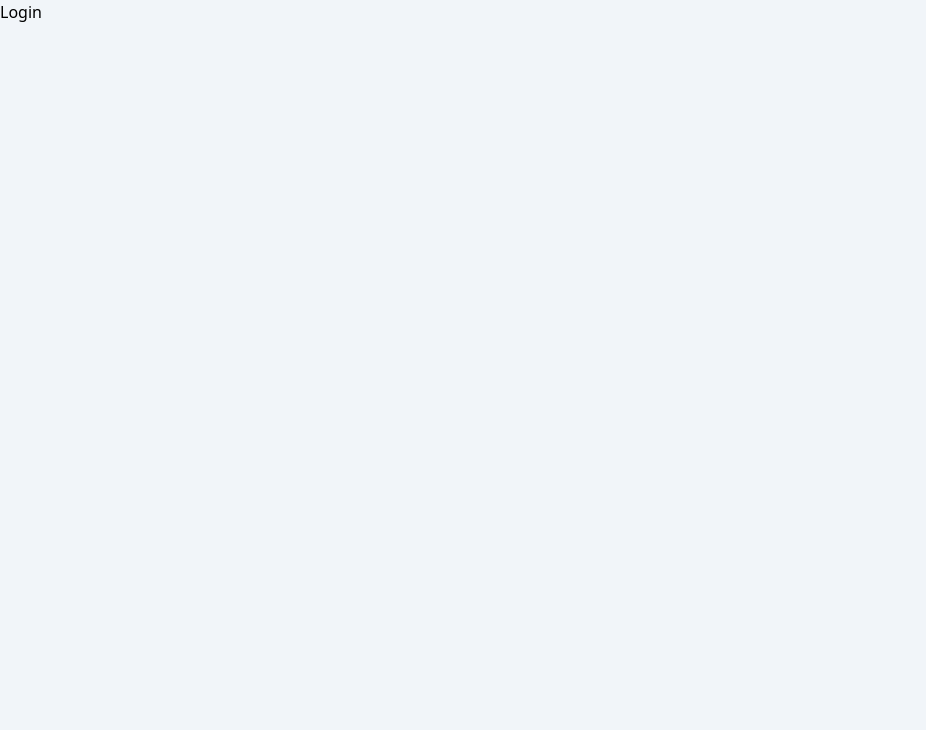
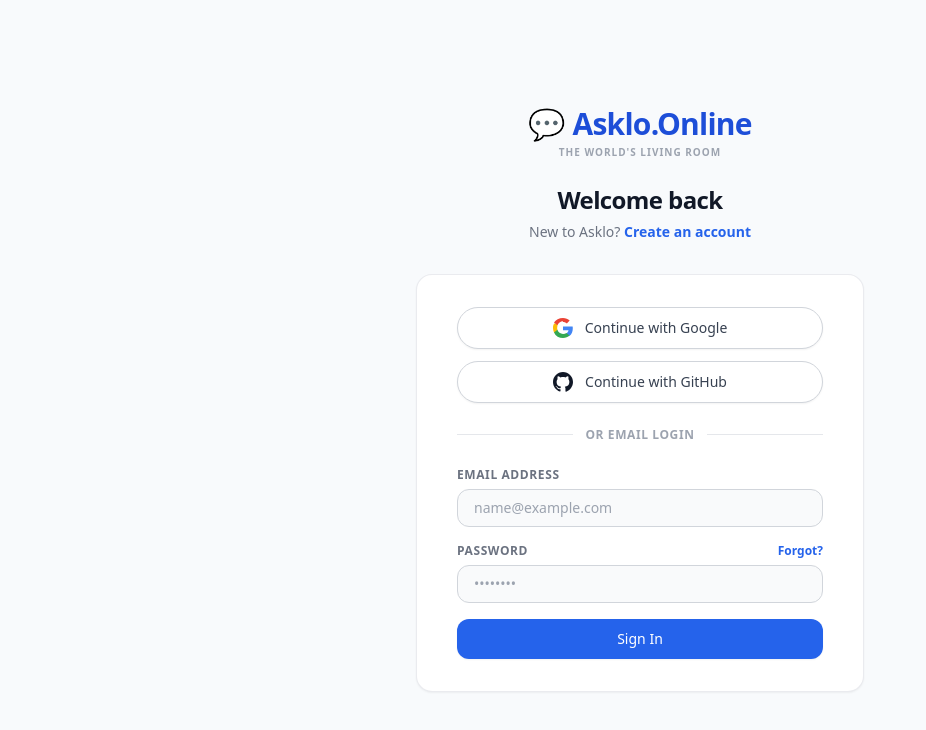
Before and after one commit to askloonline-maker/portfolio-website, a Next.js app: page /login in a window 1280 px wide. Shown: the top 730 px of the page, without its empty margins (0-926 px from the left). Built offline with nearby package versions, Linux system fonts and the light colour scheme.

Commit message:
Update page.tsx

```diff
--- a/app/login/page.tsx
+++ b/app/login/page.tsx
@@ -1 +1,105 @@
-export default function Login(){return <h1>Login</h1>}
+import React from 'react';
+
+export default function LoginPage() {
+  return (
+    <div className="min-h-screen bg-slate-50 flex flex-col justify-center py-12 sm:px-6 lg:px-8 font-sans antialiased text-gray-900">
+
+      <div className="sm:mx-auto sm:w-full sm:max-w-md text-center">
+        {/* Branding */}
+        <a href="/" className="inline-flex flex-col items-center justify-center cursor-pointer group">
+          <div className="flex items-center gap-2 font-black text-3xl text-blue-700 tracking-tight leading-none">
+            <span>💬</span>
+            <span>Asklo.Online</span>
+          </div>
+          <span className="text-[10px] font-bold text-gray-400 mt-1.5 tracking-widest uppercase group-hover:text-blue-600 transition-colors">
+            The World&apos;s Living Room
+          </span>
+        </a>
+        <h2 className="mt-6 text-2xl font-bold tracking-tight text-gray-900">
+          Welcome back
+        </h2>
+        <p className="mt-1.5 text-sm text-gray-500">
+          New to Asklo?{" "}
+          <a href="/signup" className="font-semibold text-blue-600 hover:text-blue-700 hover:underline transition">
+            Create an account
+          </a>
+        </p>
+      </div>
+
+      <div className="mt-8 sm:mx-auto sm:w-full sm:max-w-md">
+        <div className="bg-white py-8 px-4 border border-gray-200/80 shadow-sm sm:rounded-2xl sm:px-10">
+
+          {/* Premium Social Logins */}
+          <div className="space-y-3">
+            <button className="w-full flex items-center justify-center gap-3 px-4 py-2.5 border border-gray-300 rounded-full bg-white text-sm font-medium text-gray-700 hover:bg-gray-50 transition shadow-sm">
+              <svg className="w-5 h-5" viewBox="0 0 24 24">
+                <path fill="#4285F4" d="M23.745 12.27c0-.7-.06-1.4-.19-2.07H12v4.51h6.6c-.29 1.53-1.14 2.82-2.4 3.68v3.05h3.88c2.27-2.09 3.66-5.17 3.66-8.83z"/>
+                <path fill="#34A853" d="M12 24c3.24 0 5.95-1.08 7.93-2.91l-3.88-3.05c-1.08.72-2.45 1.16-4.05 1.16-3.11 0-5.74-2.11-6.68-4.96H1.21v3.15C3.18 21.88 7.31 24 12 24z"/>
+                <path fill="#FBBC05" d="M5.32 14.24A7.16 7.16 0 0 1 5 12c0-.79.13-1.57.32-2.34V6.51H1.21A11.94 11.94 0 0 0 0 12c0 1.92.45 3.79 1.21 5.49l4.11-3.25z"/>
+                <path fill="#EA4335" d="M12 4.75c1.77 0 3.35.61 4.6 1.8l3.42-3.42C17.95 1.19 15.24 0 12 0 7.31 0 3.18 2.12 1.21 5.49l4.11 3.25c.94-2.85 3.57-4.99 6.68-4.99z"/>
+              </svg>
+              <span>Continue with Google</span>
+            </button>
+
+            <button className="w-full flex items-center justify-center gap-3 px-4 py-2.5 border border-gray-300 rounded-full bg-white text-sm font-medium text-gray-700 hover:bg-gray-50 transition shadow-sm">
+              <svg className="w-5 h-5 fill-current text-gray-900" viewBox="0 0 24 24">
+                <path d="M12 0C5.37 0 0 5.37 0 12c0 5.3 3.438 9.8 8.205 11.385.6.11.82-.26.82-.577v-2.234c-3.338.724-4.042-1.61-4.042-1.61C4.422 18.07 3.633 17.7 3.633 17.7c-1.087-.744.084-.729.084-.729 1.205.084 1.838 1.236 1.838 1.236 1.07 1.835 2.809 1.305 3.495.998.108-.776.417-1.305.76-1.605-2.665-.3-5.466-1.332-5.466-5.93 0-1.31.465-2.38 1.235-3.22-.135-.303-.54-1.523.105-3.176 0 0 1.005-.322 3.3 1.23.96-.267 1.98-.399 3-.405 1.02.006 2.04.138 3 .405 2.28-1.552 3.285-1.23 3.285-1.23.645 1.653.24 2.873.12 3.176.765.84 1.23 1.91 1.23 3.22 0 4.61-2.805 5.625-5.475 5.92.42.36.81 1.096.81 2.22v3.293c0 .319.22.694.825.576C20.565 21.795 24 17.3 24 12c0-6.63-5.37-12-12-12z"/>
+              </svg>
+              <span>Continue with GitHub</span>
+            </button>
+          </div>
+
+          {/* Premium Separator */}
+          <div className="relative my-6">
+            <div className="absolute inset-0 flex items-center">
+              <div className="w-full border-t border-gray-200" />
+            </div>
+            <div className="relative flex justify-center text-xs uppercase">
+              <span className="bg-white px-3 text-gray-400 font-semibold tracking-wider">Or email login</span>
+            </div>
+          </div>
+
+          {/* Form */}
+          <form className="space-y-4">
+            <div>
+              <label className="block text-xs font-semibold text-gray-500 uppercase tracking-wider mb-1.5">
+                Email Address
+              </label>
+              <input
+                type="email"
+                required
+                placeholder="name@example.com"
+                className="w-full px-4 py-2 bg-gray-50 border border-gray-300 rounded-xl text-sm focus:outline-none focus:border-blue-600 focus:bg-white transition-all placeholder:text-gray-400"
+              />
+            </div>
+
+            <div>
+              <div className="flex items-center justify-between mb-1.5">
+                <label className="block text-xs font-semibold text-gray-500 uppercase tracking-wider">
+                  Password
+                </label>
+                <a href="#" className="text-xs font-semibold text-blue-600 hover:text-blue-700 transition">
+                  Forgot?
+                </a>
+              </div>
+              <input
+                type="password"
+                required
+                placeholder="••••••••"
+                className="w-full px-4 py-2 bg-gray-50 border border-gray-300 rounded-xl text-sm focus:outline-none focus:border-blue-600 focus:bg-white transition-all placeholder:text-gray-400"
+              />
+            </div>
+
+            <button
+              type="submit"
+              className="w-full mt-2 bg-blue-600 hover:bg-blue-700 text-white font-medium py-2.5 px-4 rounded-xl text-sm transition shadow-sm flex items-center justify-center gap-2"
+            >
+              Sign In
+            </button>
+          </form>
+
+        </div>
+      </div>
+    </div>
+  );
+}
```
